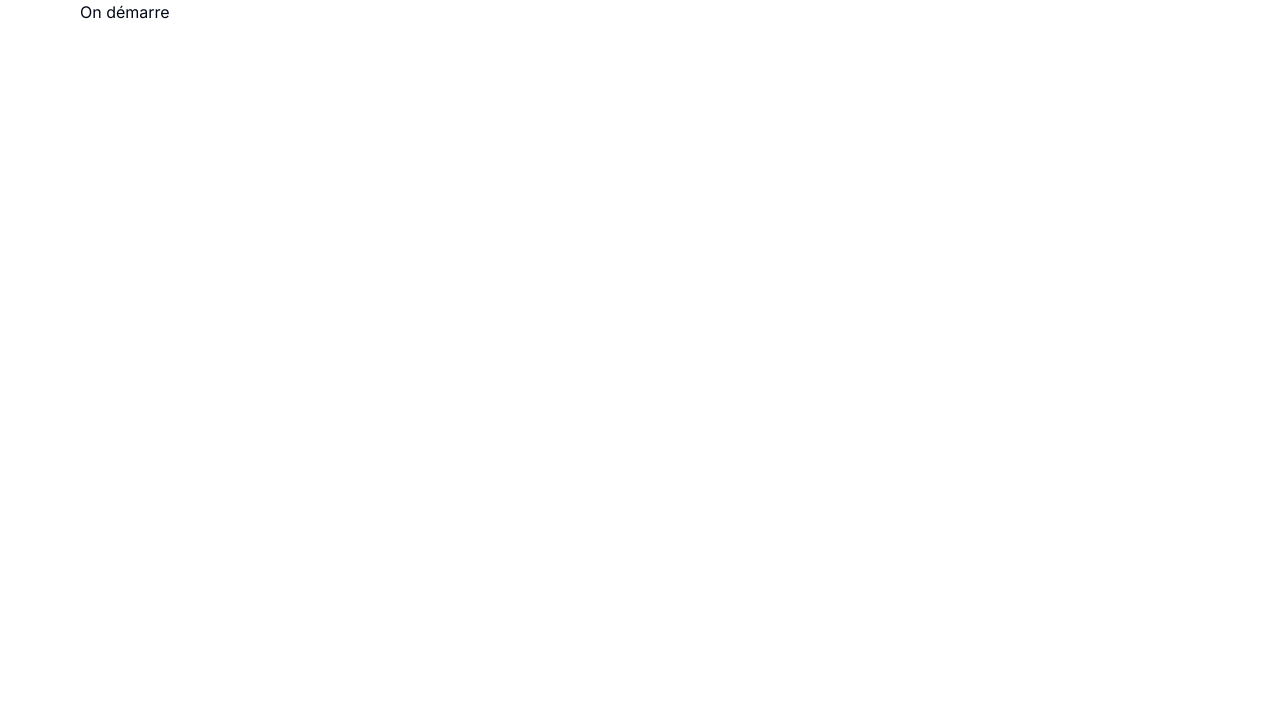
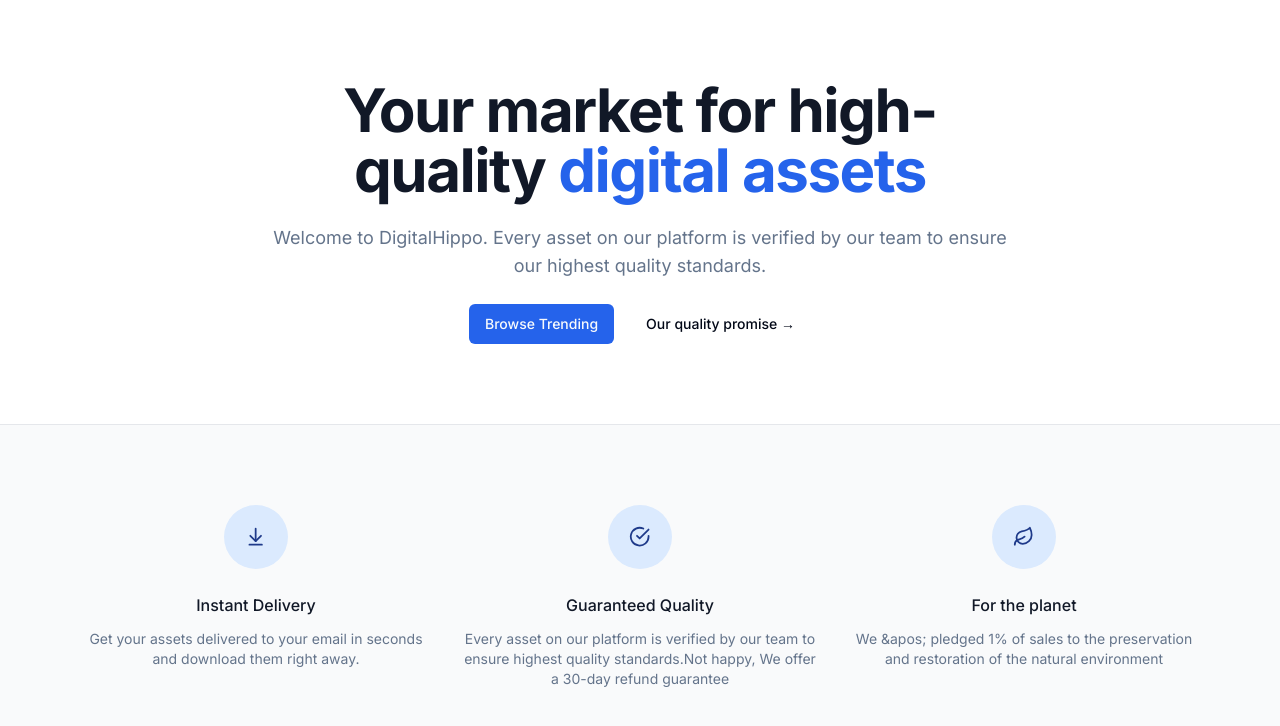
Before and after one commit to Devgynflo/digital-hippo, a Next.js app: page / in a window 1280 px wide. Shown: the top 726 px of the page. Built offline with nearby package versions, Linux system fonts and the light colour scheme.

Commit message:
Create: Landing page

```diff
--- a/package.json
+++ b/package.json
@@ -6,9 +6,11 @@
     "dev": "next dev",
     "build": "next build",
     "start": "next start",
-    "lint": "next lint"
+    "lint": "next lint",
+    "add": "npx shadcn-ui@latest add"
   },
   "dependencies": {
+    "@radix-ui/react-slot": "^1.0.2",
     "class-variance-authority": "^0.7.0",
     "clsx": "^2.1.0",
     "lucide-react": "^0.350.0",
--- /dev/null
+++ b/src/app/_components/ui/button.tsx
@@ -0,0 +1,56 @@
+import * as React from "react"
+import { Slot } from "@radix-ui/react-slot"
+import { cva, type VariantProps } from "class-variance-authority"
+
+import { cn } from "@/lib/utils"
+
+const buttonVariants = cva(
+  "inline-flex items-center justify-center whitespace-nowrap rounded-md text-sm font-medium ring-offset-background transition-colors focus-visible:outline-none focus-visible:ring-2 focus-visible:ring-ring focus-visible:ring-offset-2 disabled:pointer-events-none disabled:opacity-50",
+  {
+    variants: {
+      variant: {
+        default: "bg-primary text-primary-foreground hover:bg-primary/90",
+        destructive:
+          "bg-destructive text-destructive-foreground hover:bg-destructive/90",
+        outline:
+          "border border-input bg-background hover:bg-accent hover:text-accent-foreground",
+        secondary:
+          "bg-secondary text-secondary-foreground hover:bg-secondary/80",
+        ghost: "hover:bg-accent hover:text-accent-foreground",
+        link: "text-primary underline-offset-4 hover:underline",
+      },
+      size: {
+        default: "h-10 px-4 py-2",
+        sm: "h-9 rounded-md px-3",
+        lg: "h-11 rounded-md px-8",
+        icon: "h-10 w-10",
+      },
+    },
+    defaultVariants: {
+      variant: "default",
+      size: "default",
+    },
+  }
+)
+
+export interface ButtonProps
+  extends React.ButtonHTMLAttributes<HTMLButtonElement>,
+    VariantProps<typeof buttonVariants> {
+  asChild?: boolean
+}
+
+const Button = React.forwardRef<HTMLButtonElement, ButtonProps>(
+  ({ className, variant, size, asChild = false, ...props }, ref) => {
+    const Comp = asChild ? Slot : "button"
+    return (
+      <Comp
+        className={cn(buttonVariants({ variant, size, className }))}
+        ref={ref}
+        {...props}
+      />
+    )
+  }
+)
+Button.displayName = "Button"
+
+export { Button, buttonVariants }
--- a/src/app/page.tsx
+++ b/src/app/page.tsx
@@ -1,9 +1,80 @@
-import { MaxWitdhWrapper } from "./_components/max-witdh-wrapper";
+import { ArrowDownToLineIcon, CheckCircle, Leaf } from "lucide-react";
+import Link from "next/link";
+import { MaxWidthWrapper } from "./_components/max-witdh-wrapper";
+import { Button, buttonVariants } from "./_components/ui/button";
+
+const perks = [
+  {
+    name: "Instant Delivery",
+    Icon: ArrowDownToLineIcon,
+    description:
+      "Get your assets delivered to your email in seconds and download them right away.",
+  },
+  {
+    name: "Guaranteed Quality",
+    Icon: CheckCircle,
+    description:
+      "Every asset on our platform is verified by our team to ensure highest quality standards.Not happy, We offer a 30-day refund guarantee",
+  },
+  {
+    name: "For the planet",
+    Icon: Leaf,
+    description:
+      "We &apos; pledged 1% of sales to the preservation and restoration of the natural environment",
+  },
+];
 
 export default function Home() {
   return (
-    <MaxWitdhWrapper>
-      <p>On démarre</p>
-    </MaxWitdhWrapper>
+    <>
+      <MaxWidthWrapper>
+        <div className="mx-auto flex max-w-3xl flex-col items-center py-20 text-center">
+          <h1 className="text-4xl font-bold tracking-tight text-gray-900 sm:text-6xl">
+            Your market for high-quality{" "}
+            <span className="text-blue-600">digital assets</span>
+          </h1>
+
+          <p className="mt-6 max-w-prose text-lg text-muted-foreground">
+            Welcome to DigitalHippo. Every asset on our platform is verified by
+            our team to ensure our highest quality standards.
+          </p>
+          <div className="mt-6 flex flex-col gap-4 sm:flex-row">
+            <Link href="/products" className={buttonVariants()}>
+              Browse Trending
+            </Link>
+            <Button variant={"ghost"}>Our quality promise &rarr;</Button>
+          </div>
+        </div>
+
+        {/** TODO: List products  */}
+      </MaxWidthWrapper>
+      <section className="border-t border-gray-200 bg-gray-50">
+        <MaxWidthWrapper className="py-20">
+          <div className="grid grid-cols-1 gap-y-12 sm:grid-cols-2 sm:gap-x-6 lg:grid-cols-3 lg:gap-x-8 lg:gap-y-0">
+            {perks.map((perk) => (
+              <div
+                key={perk.name}
+                className="text-center md:flex md:items-start md:text-left lg:block lg:text-center"
+              >
+                <div className="flex justify-center md:flex-shrink-0">
+                  <div className="flex size-16 items-center justify-center rounded-full bg-blue-100 text-blue-900">
+                    {<perk.Icon className="size-1/3" />}
+                  </div>
+                </div>
+
+                <div className="mt-6 md:ml-4 md:mt-0 lg:ml-0 lg:mt-6">
+                  <h3 className="text-base font-medium text-gray-900">
+                    {perk.name}
+                  </h3>
+                  <p className="mt-3 text-sm text-muted-foreground">
+                    {perk.description}
+                  </p>
+                </div>
+              </div>
+            ))}
+          </div>
+        </MaxWidthWrapper>
+      </section>
+    </>
   );
 }
```
Also changed, not shown: src/app/_components/max-witdh-wrapper.tsx (+8 -3 lines), 1 other file (tests, documents, lock files or other folders).
